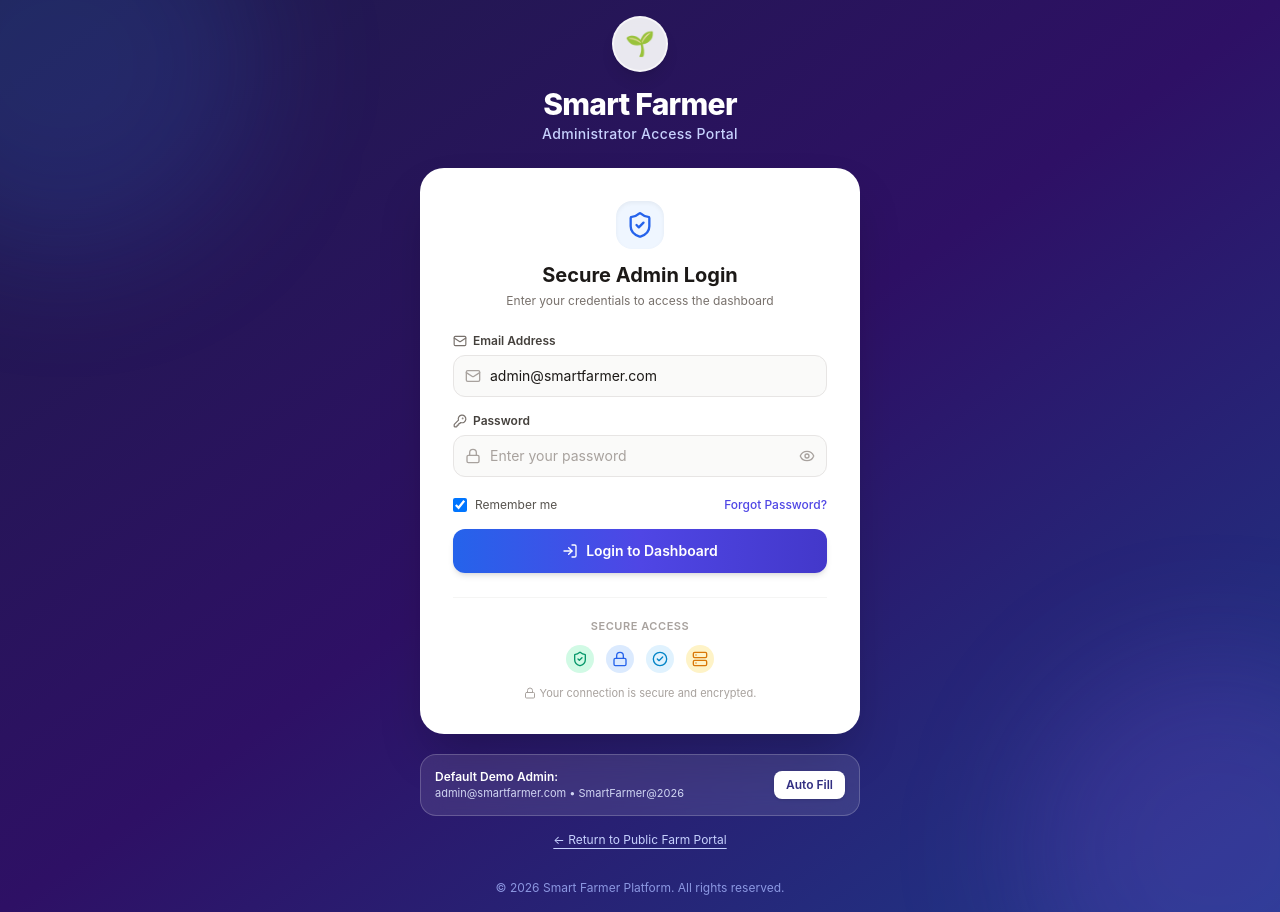
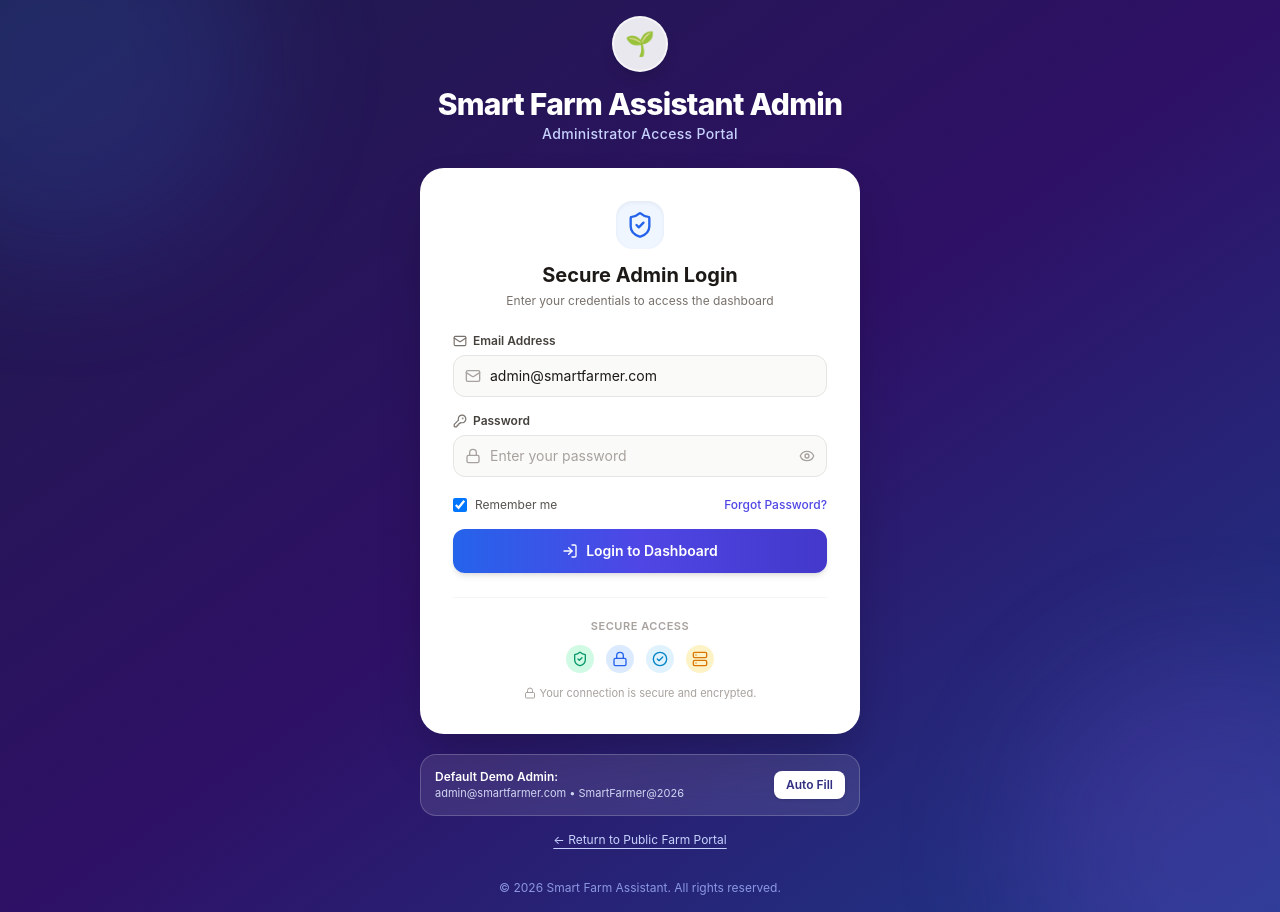
Before and after one commit to bioashfaq123-lgtm/smart-farm-assistant, a Next.js app: page /admin in a window 1280 px wide. Built offline with nearby package versions, Linux system fonts and the light colour scheme.

Commit message:
chore(branding): rename Admin Portal to Smart Farm Assistant Admin across page headers, tab titles, and export reports

```diff
--- a/src/app/admin/page.tsx
+++ b/src/app/admin/page.tsx
@@ -65,6 +65,10 @@ export default function AdminPortalPage() {
 
   // Check saved session on mount
   useEffect(() => {
+    if (typeof document !== "undefined") {
+      document.title = "Smart Farm Assistant Admin";
+    }
+
     try {
       const savedAuth = localStorage.getItem("sf_admin_session_v1");
       if (savedAuth) {
@@ -173,7 +177,7 @@ export default function AdminPortalPage() {
             <span className="text-2xl">🌱</span>
           </div>
           <h1 className="text-2xl md:text-3xl font-extrabold text-white tracking-tight drop-shadow-sm">
-            Smart Farmer
+            Smart Farm Assistant Admin
           </h1>
           <p className="text-indigo-200 text-sm mt-0.5 tracking-wide font-medium">
             Administrator Access Portal
@@ -361,7 +365,7 @@ export default function AdminPortalPage() {
 
         {/* Footer */}
         <footer className="mt-8 text-center text-xs text-indigo-300/80 z-10">
-          © 2026 Smart Farmer Platform. All rights reserved.
+          © 2026 Smart Farm Assistant. All rights reserved.
         </footer>
 
         {/* Forgot Password Modal */}
@@ -417,7 +421,7 @@ export default function AdminPortalPage() {
             <div>
               <div className="flex items-center gap-2">
                 <h1 className="text-lg font-bold tracking-tight text-stone-900 dark:text-white">
-                  Smart Farmer Admin
+                  Smart Farm Assistant Admin
                 </h1>
                 <span className="inline-flex items-center gap-1 px-2 py-0.5 rounded-full text-[10px] font-semibold bg-emerald-100 dark:bg-emerald-950 text-emerald-700 dark:text-emerald-400 border border-emerald-300/60">
                   <span className="w-1.5 h-1.5 rounded-full bg-emerald-500 animate-pulse" />
--- a/src/components/layout/DesktopSidebar.tsx
+++ b/src/components/layout/DesktopSidebar.tsx
@@ -137,9 +137,9 @@ export function DesktopSidebar() {
             href="/admin"
             className="flex items-center justify-between gap-2 px-3 py-1.5 rounded-lg text-[11px] font-medium text-stone-600 hover:text-stone-900 dark:text-stone-400 dark:hover:text-white bg-stone-100/80 hover:bg-stone-200/80 dark:bg-stone-900/80 dark:hover:bg-stone-800 transition group"
           >
-            <span className="flex items-center gap-1.5">
-              <ShieldCheck className="w-3.5 h-3.5 text-indigo-600 dark:text-indigo-400 group-hover:scale-110 transition-transform" />
-              Admin Portal
+            <span className="flex items-center gap-1.5 truncate">
+              <ShieldCheck className="w-3.5 h-3.5 text-indigo-600 dark:text-indigo-400 group-hover:scale-110 transition-transform shrink-0" />
+              Farm Assistant Admin
             </span>
             <span className="text-[9px] uppercase tracking-wider font-bold text-indigo-700 dark:text-indigo-300 bg-indigo-50 dark:bg-indigo-950/80 px-1.5 py-0.5 rounded border border-indigo-200/60 dark:border-indigo-800/60">
               Traffic
--- a/src/lib/analytics/analyticsStore.ts
+++ b/src/lib/analytics/analyticsStore.ts
@@ -259,7 +259,7 @@ export function getAnalyticsSummary(): AnalyticsSummary {
 export function exportAnalyticsCSV(summary: AnalyticsSummary): void {
   if (typeof window === "undefined") return;
 
-  let csv = "Smart Farmer Platform - Visitor Analytics Report\n";
+  let csv = "Smart Farm Assistant Admin - Visitor Analytics Report\n";
   csv += `Generated At,${new Date().toLocaleString()}\n`;
   csv += `Total Visitors,${summary.totalVisitors}\n`;
   csv += `Active Users Right Now,${summary.activeUsersNow}\n`;
@@ -284,7 +284,7 @@ export function exportAnalyticsCSV(summary: AnalyticsSummary): void {
   const url = URL.createObjectURL(blob);
   const link = document.createElement("a");
   link.setAttribute("href", url);
-  link.setAttribute("download", `smart_farmer_analytics_${new Date().toISOString().slice(0, 10)}.csv`);
+  link.setAttribute("download", `smart_farm_assistant_admin_analytics_${new Date().toISOString().slice(0, 10)}.csv`);
   document.body.appendChild(link);
   link.click();
   document.body.removeChild(link);
```
